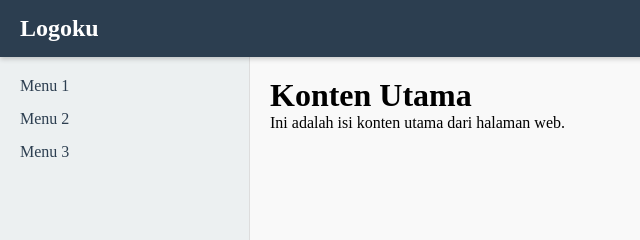
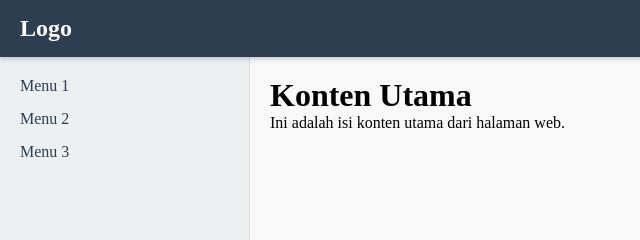
Before and after one commit to codemetik/codemetik.github.io, a plain HTML site: page index.html in a window 1280 px wide. Shown: the top 240 px of the page, 0-640 px from the left. Drawn offline with Linux system fonts and the light colour scheme.

Commit message:
Update index.html baruku

```diff
--- a/index.html
+++ b/index.html
@@ -9,7 +9,7 @@
 <body>
   <!-- Header -->
   <header class="header">
-    <div class="logo">Logoku</div>
+    <div class="logo">Logo</div>
     <nav class="nav">
       <ul>
         <li><a href="#">Beranda</a></li>
```
